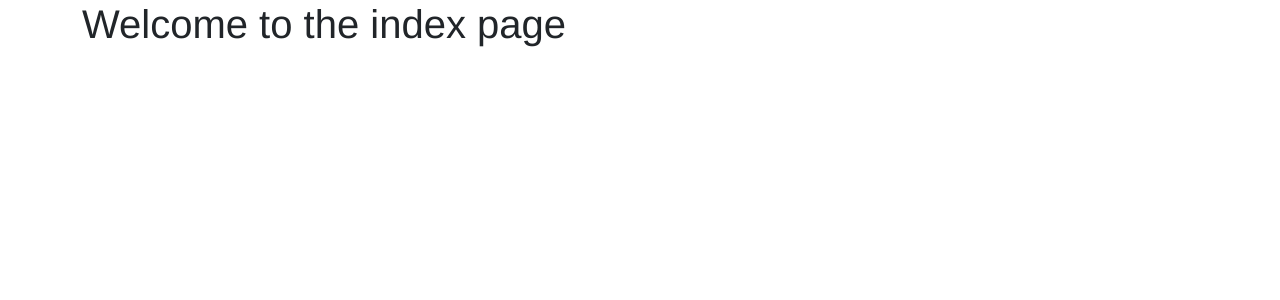
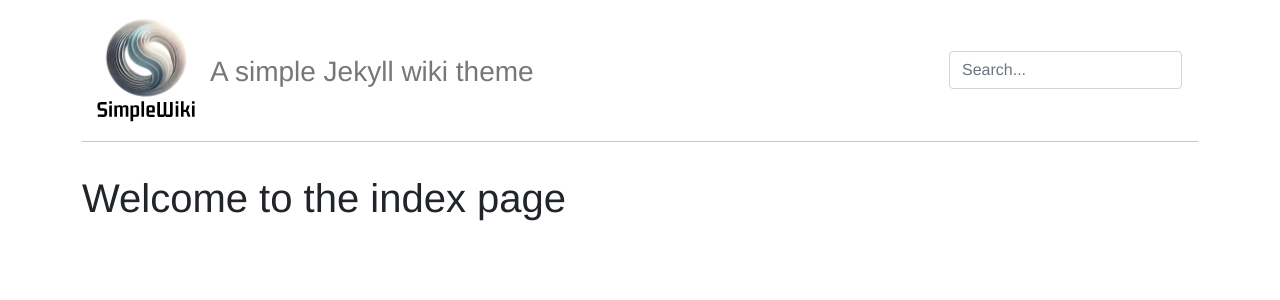
Before and after one commit to shadokos/shadokos.github.io, a Jekyll site: the page built from index.md, in a window 1280 px wide. Shown: the top 300 px of the page. Built offline with Jekyll 4.4.1, drawn with Linux system fonts in a browser that asks for light colours.

Commit message:
feat(header): add a basic header component

```diff
--- a/_includes/sections/body.html
+++ b/_includes/sections/body.html
@@ -1,4 +1,5 @@
 <body>
+  {% include sections/body/header.html %}
   <main class="container content">
     {{ content }}
   </main>
--- /dev/null
+++ b/_includes/sections/body/header.html
@@ -0,0 +1,20 @@
+<header class="p-3">
+  <div class="container">
+    <div class="d-flex flex-wrap align-items-center justify-content-center justify-content-lg-start">
+      <a href="/" class="d-flex align-items-center mb-2 mb-lg-0 text-dark text-decoration-none">
+	<img src="/assets/img/svg/simple_wiki_medium.svg" alt="logo" width="128px">
+      </a>
+
+      <h2 class="col-12 col-lg-auto me-lg-auto mb-2 mb-lg-0 text-center">
+	<small>
+          {{ site.description | default: "Description" }}
+	</small>
+      </h2>
+
+      <form class="col-12 col-lg-auto mb-3 mb-lg-0 me-lg-3">
+	<input type="search" class="form-control" placeholder="Search..." aria-label="Search" aria-describedby="search-addon">
+      </form>
+
+  </div>
+  <hr>
+</header>
--- a/_sass/font.scss
+++ b/_sass/font.scss
@@ -10,3 +10,9 @@ pre {
   color: #fff;
   padding: 0.25em
 }
+
+.h1 .small, .h1 small, .h2 .small, .h2 small, .h3 .small, .h3 small, .h4 .small, .h4 small, .h5 .small, .h5 small, .h6 .small, .h6 small, h1 .small, h1 small, h2 .small, h2 small, h3 .small, h3 small, h4 .small, h4 small, h5 .small, h5 small, h6 .small, h6 small {
+    font-weight: 400;
+    line-height: 1;
+    color: #777;
+}
```
